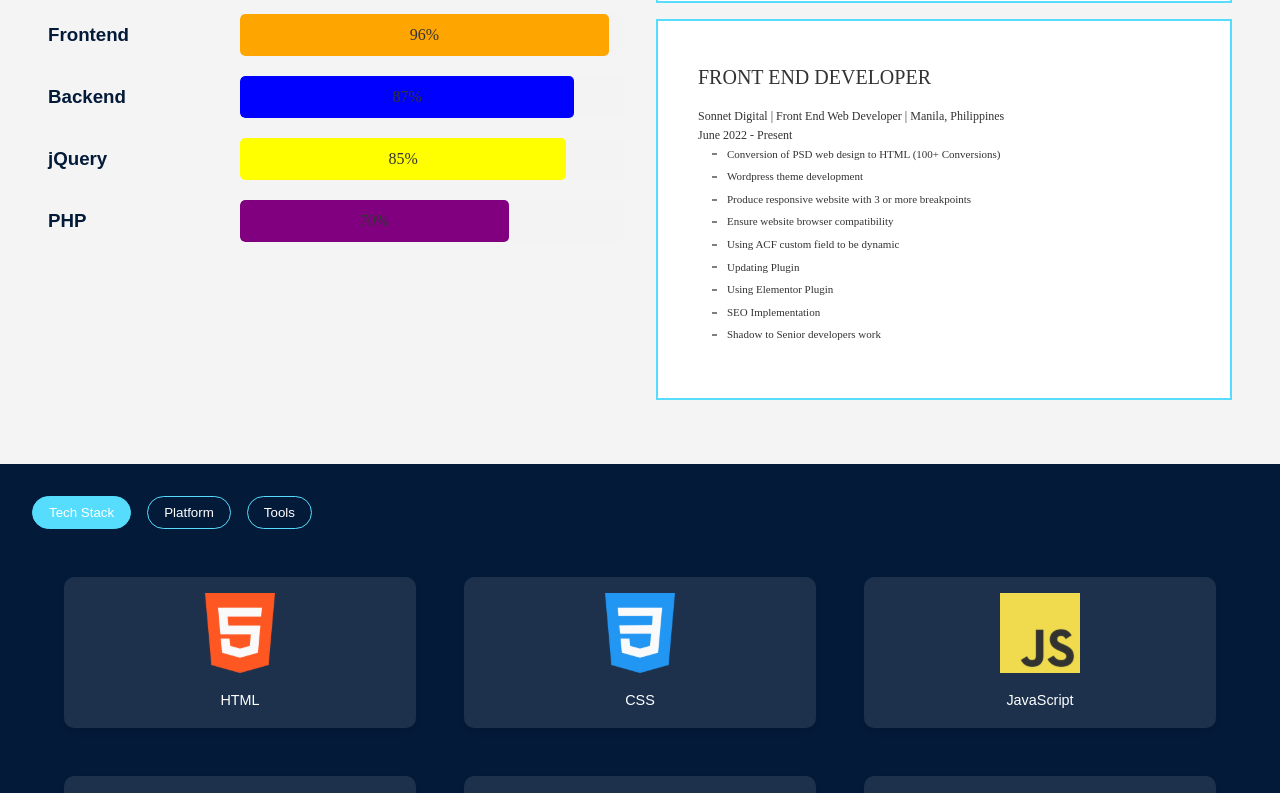
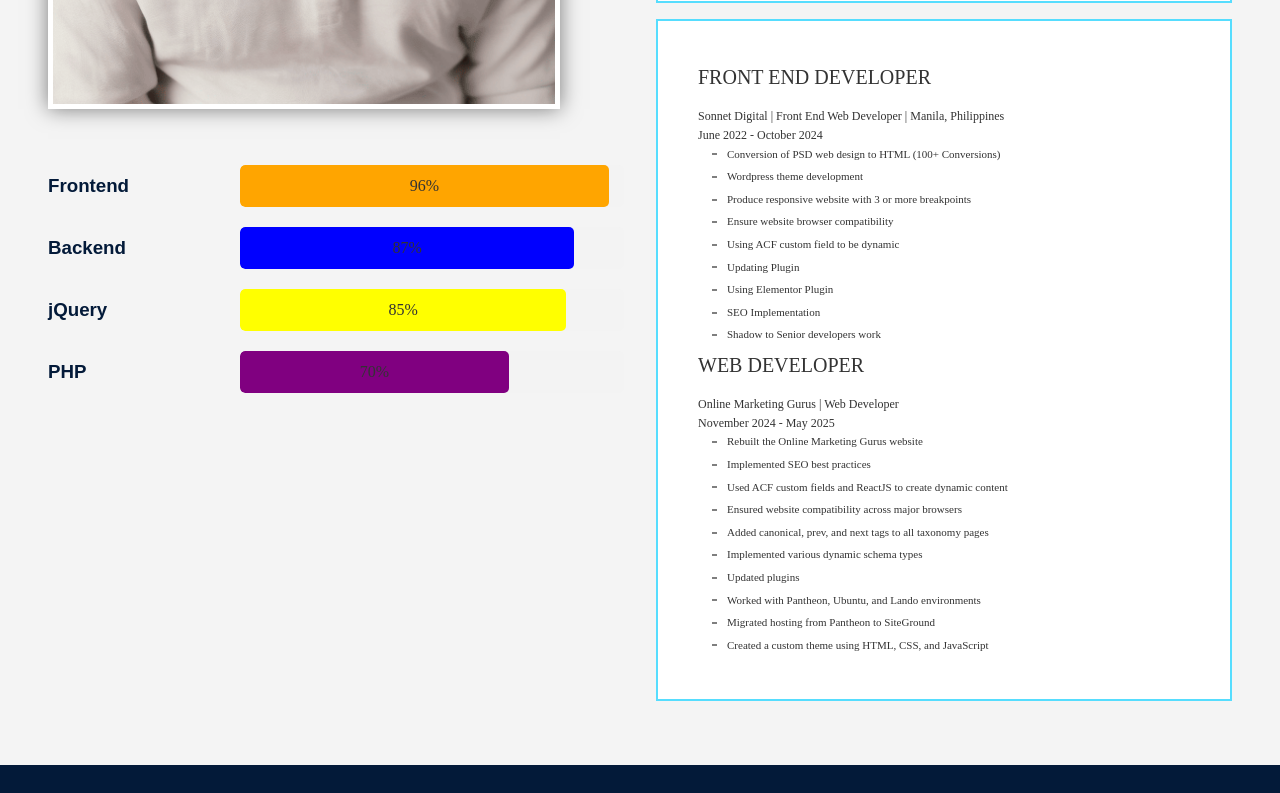
Before and after one commit to anir4tak/anir4tak.github.io, a React (Create React App) app: page / in a window 1280 px wide. Shown: the part 1320-2113 px from the top of the page. Built offline with nearby package versions, Linux system fonts and the light colour scheme.

Commit message:
Update Portfolio

```diff
--- a/src/components/About.js
+++ b/src/components/About.js
@@ -85,7 +85,7 @@ const About = () => {
             <div className="exp-inner">
               <div className="exp-title">Front End Developer</div>
                 <div className="exp-off">Sonnet Digital | Front End Web Developer | Manila, Philippines</div>
-                <div className="exp-date">June 2022 - Present</div>
+                <div className="exp-date">June 2022 - October 2024</div>
                 <div className="exp-list">
                   <ul>
                     <li>Conversion of PSD web design to HTML (100+ Conversions)</li>
@@ -101,12 +101,21 @@ const About = () => {
                 </div>
             </div>
             <div className="exp-inner">
-              <div className="exp-title"></div>
-              <div className="exp-off"></div>
-              <div className="exp-date"></div>
+              <div className="exp-title">Web Developer</div>
+              <div className="exp-off">Online Marketing Gurus | Web Developer</div>
+              <div className="exp-date">November 2024 - May 2025 </div>
               <div className="exp-list">
                 <ul>
-
+                  <li>Rebuilt the Online Marketing Gurus website</li>
+                  <li>Implemented SEO best practices</li>
+                  <li>Used ACF custom fields and ReactJS to create dynamic content</li>
+                  <li>Ensured website compatibility across major browsers</li>
+                  <li>Added canonical, prev, and next tags to all taxonomy pages</li>
+                  <li>Implemented various dynamic schema types</li>
+                  <li>Updated plugins</li>
+                  <li>Worked with Pantheon, Ubuntu, and Lando environments</li>
+                  <li>Migrated hosting from Pantheon to SiteGround</li>
+                  <li>Created a custom theme using HTML, CSS, and JavaScript</li>
                 </ul>
               </div>
             </div>
--- a/src/components/Experience.js
+++ b/src/components/Experience.js
@@ -19,6 +19,7 @@ import Grossman from '../assets/images/acf/Grossman.png';
 import Dehoyos from '../assets/images/acf/Dehoyos.png';
 import GreenAU from '../assets/images/acf/Green Nature AU.png';
 import GreenNZ from '../assets/images/acf/Green Nature NZ.png';
+import OMGAU from '../assets/images/acf/Online Marketing Gurus.png';
 
 const Experience = () => {
   const settings = {
@@ -67,6 +68,7 @@ const Experience = () => {
     { src: Dehoyos, url: "https://www.dehoyosinjury.com/", text: "Dehoyos Accident Attorneys" },
     { src: GreenAU, url: "https://greenbynature.com.au/", text: "Green by Nature AU" },
     { src: GreenNZ, url: "https://greenbynature.co.nz/", text: "Green by Nature NZ" },
+    { src: OMGAU, url: "https://www.onlinemarketinggurus.com.au/", text: "Online Marketing Gurus" },
   ];
 
   return (
```
Also changed, not shown: src/assets/images/acf/Online Marketing Gurus.png (added), 1 other file (tests, documents, lock files or other folders).
